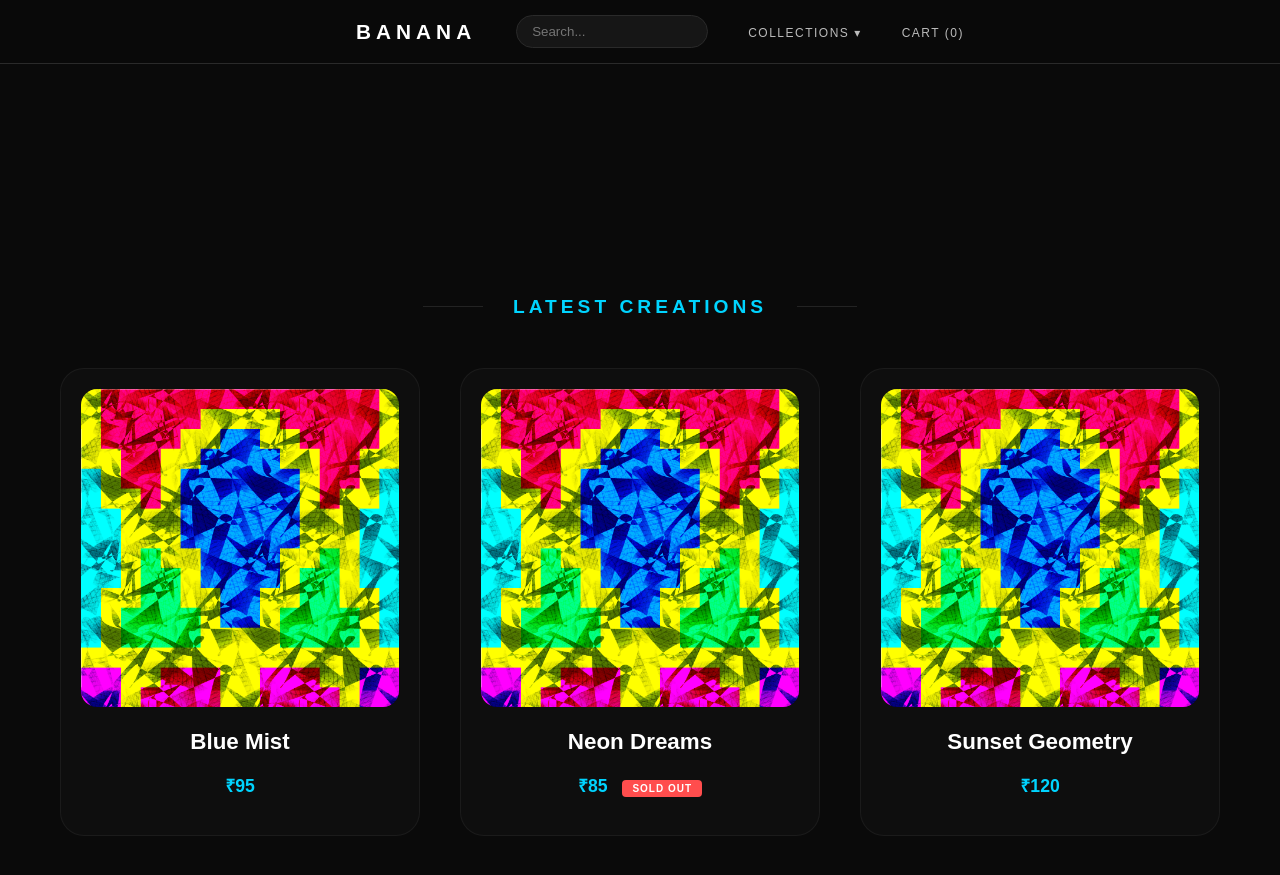
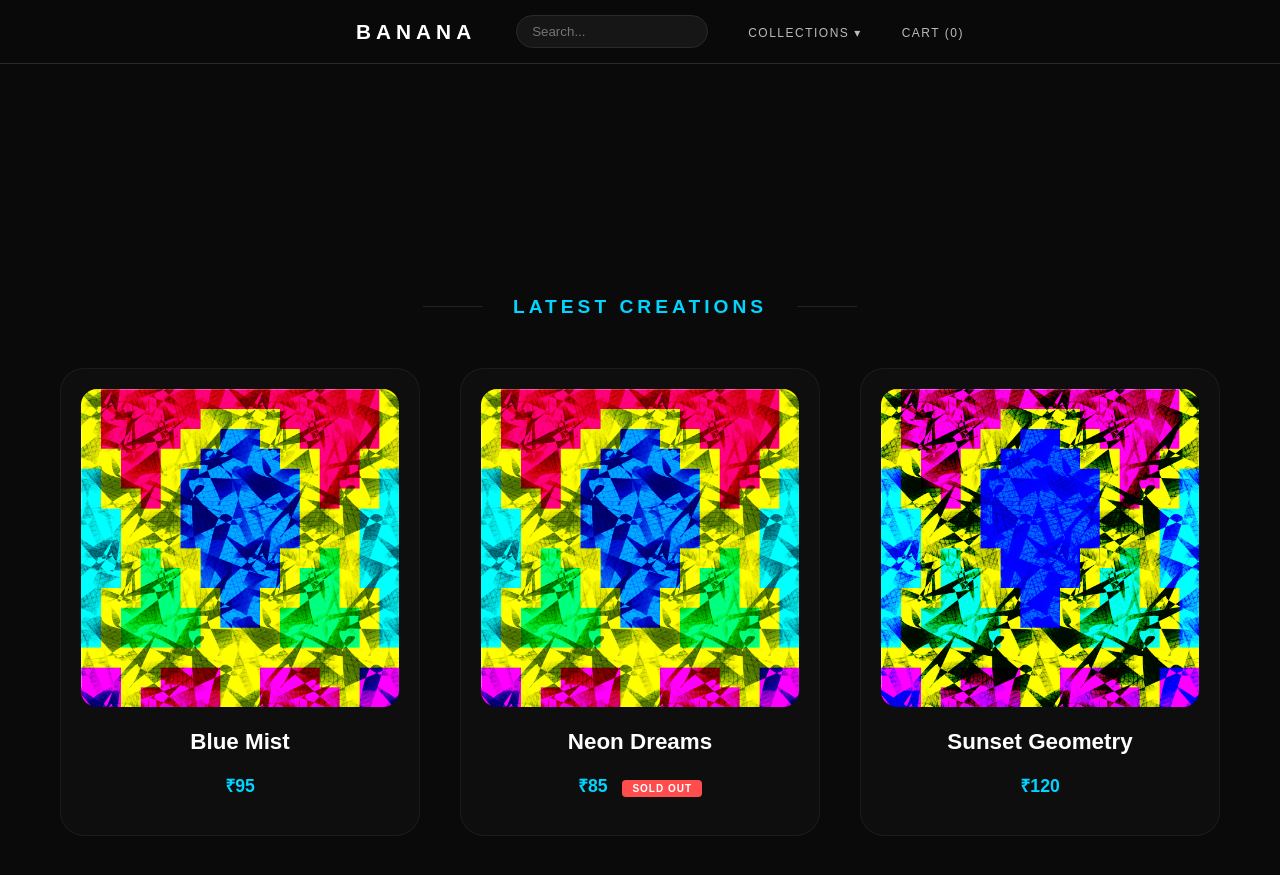
Before and after one commit to amarisdeep/Banana, a Jekyll site: the page built from index.markdown, in a window 1280 px wide and 900 px high. Shown: the top 875 px of the window. Built offline with Jekyll 4.4.1, drawn with Linux system fonts in a browser that asks for light colours.

Commit message:
Initial commit

```diff
--- a/assets/data/Art.csv
+++ b/assets/data/Art.csv
@@ -1,4 +1,4 @@
 id,title,artist,collection,price,stock,image_url,desc
-A001,Sunset Geometry,Amardeep,Abstract,120,5,"https://raw.githubusercontent.com/amarisdeep/Banana/refs/heads/main/assets/img/samp0.png, https://raw.githubusercontent.com/amarisdeep/Banana/refs/heads/main/assets/img/samp1.png",Modern abstract piece.
-A002,Neon Dreams,Amardeep,Cyberpunk,85,0,"https://raw.githubusercontent.com/amarisdeep/Banana/refs/heads/main/assets/img/samp0.png, https://raw.githubusercontent.com/amarisdeep/Banana/refs/heads/main/assets/img/samp1.png",Cyberpunk digital art.
+A001,Sunset Geometry,Amardeep,Abstract,120,5,"/Banana/assets/img/samp1.png, /Banana/assets/img/samp0.png",Modern abstract piece.
+A002,Neon Dreams,Amardeep,Cyberpunk,85,0,"/Banana/assets/img/samp0.png, /Banana/assets/img/samp1.png",Cyberpunk digital art.
 A003,Blue Mist,Amardeep,Abstract,95,2,"/Banana/assets/img/samp0.png, /Banana/assets/img/samp1.png",Soft blue tones.
--- a/index.markdown
+++ b/index.markdown
@@ -176,7 +176,7 @@ icon: "/Banana/assets/img/logo.jpg"
       {% assign url_title = item.title | slugify %}
       {% assign first_image = item.image_url | split: ',' | first | strip %}
 
-      <a href="/artwork/?title={{ url_title }}" class="art-card">
+      <a href="/Banana/artwork/?title={{ url_title }}" class="art-card">
         <div class="card-img-wrapper">
           <img src="{{ first_image }}" alt="{{ item.title }}">
         </div>
@@ -195,7 +195,7 @@ icon: "/Banana/assets/img/logo.jpg"
       {% assign url_title = item.title | slugify %}
       {% assign first_image = item.image_url | split: ',' | first | strip %}
 
-      <a href="/artwork/?title={{ url_title }}" class="art-card">
+      <a href="/Banana/artwork/?title={{ url_title }}" class="art-card">
         <div class="card-img-wrapper">
           <img src="{{ first_image }}" alt="{{ item.title }}">
         </div>
```
